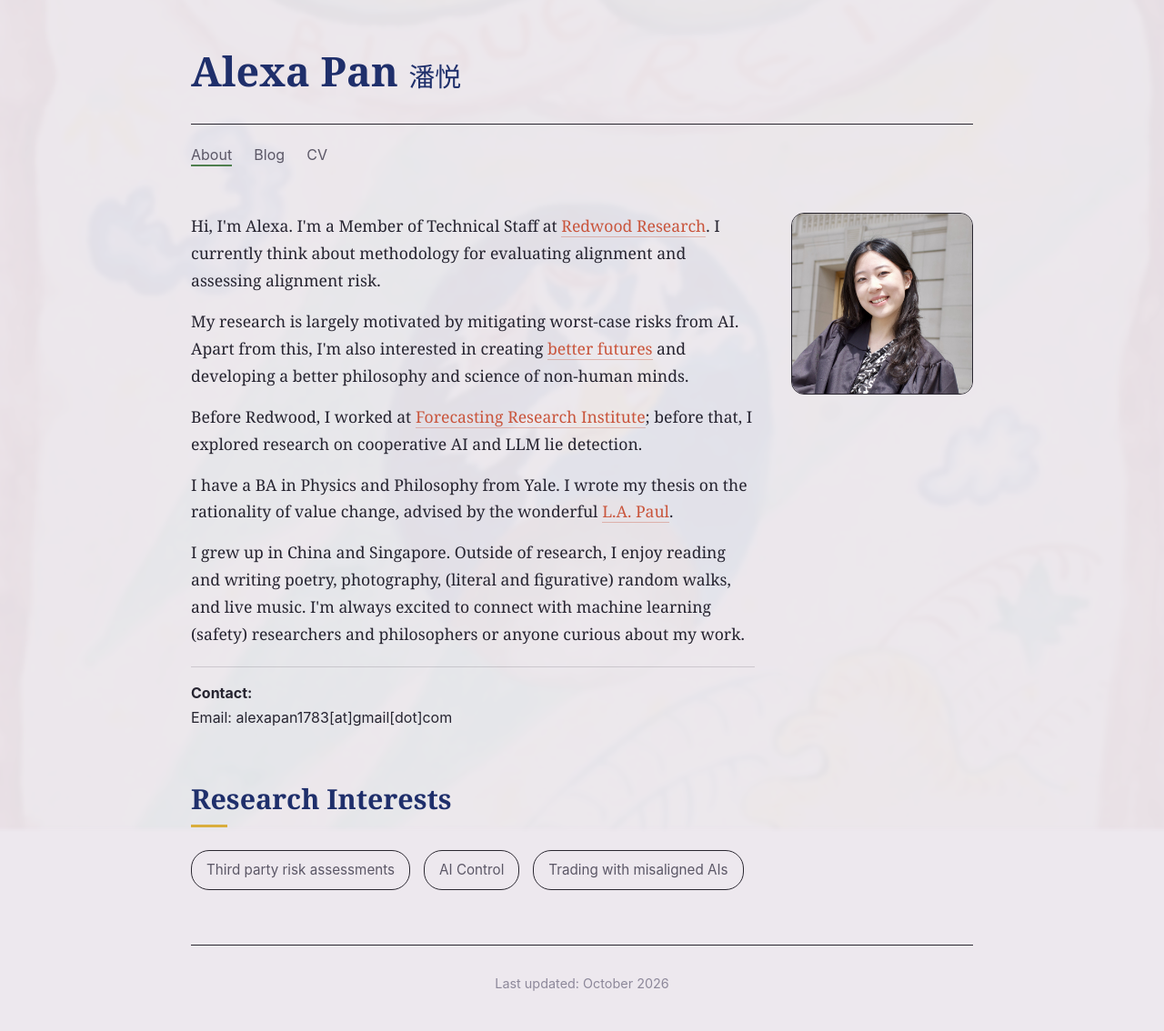
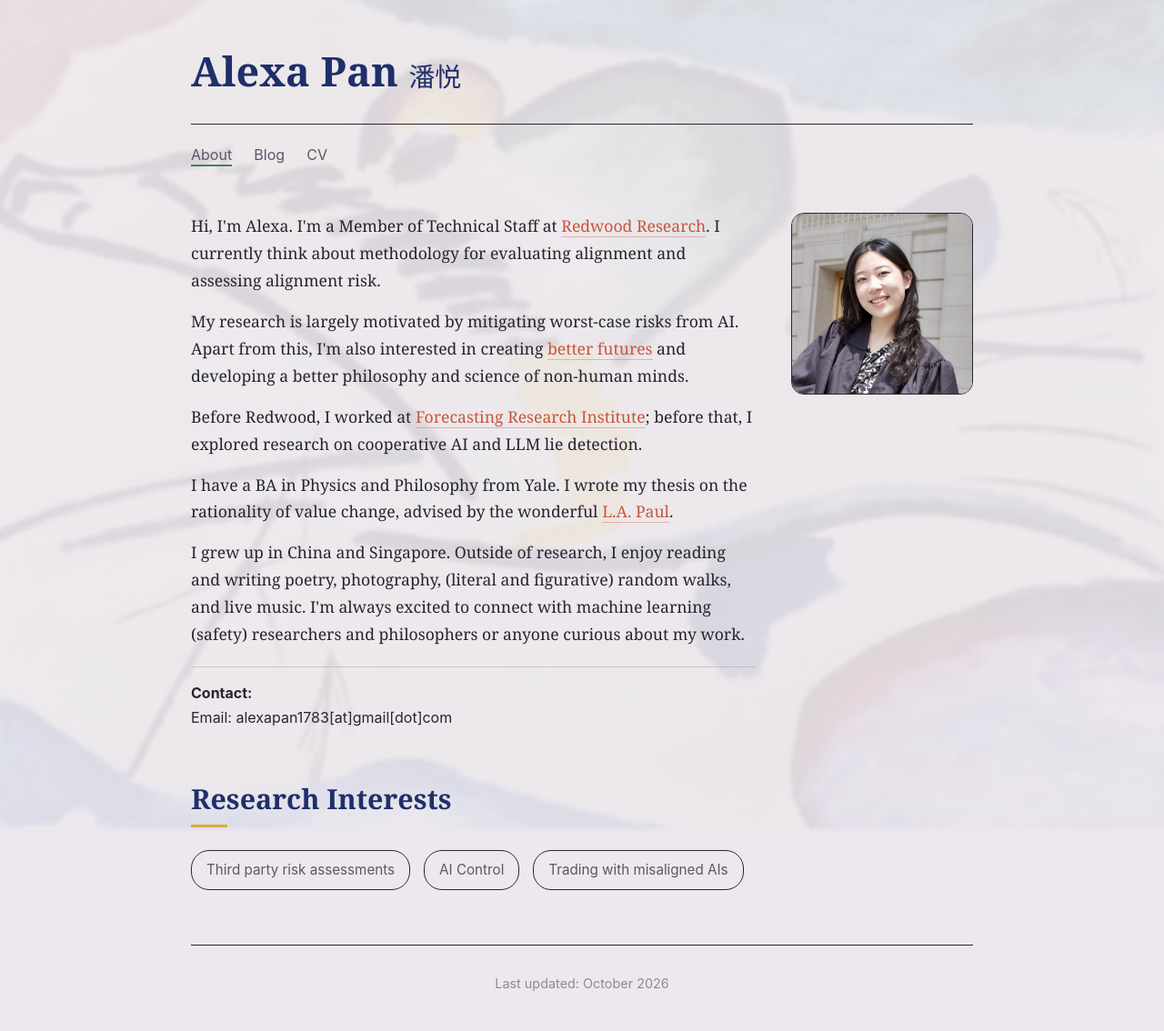
Before and after one commit to Alexa-Pan/Alexa-Pan.github.io, a Jekyll site: the page built from index.html, in a window 1280 px wide. Shown: the whole page at 91% size. Built offline with Jekyll 4.4.1, drawn with Linux system fonts in a browser that asks for light colours.

Commit message:
Use Lyrical as the background, a little more visible
Co-Authored-By: Claude Fable 5.1 <noreply@anthropic.com>

```diff
--- a/assets/css/site.css
+++ b/assets/css/site.css
@@ -23,11 +23,11 @@ body::before {
     position: fixed;
     inset: -12px;
     z-index: -1;
-    background-image: url('/assets/images/blaue-reiter-cover.jpg');
+    background-image: url('/assets/images/lyrical.jpg');
     background-size: cover;
     background-position: center;
     background-repeat: no-repeat;
-    opacity: 0.045;
+    opacity: 0.09;
     filter: blur(2px);
     pointer-events: none;
 }
```
Also changed, not shown: assets/images/blaue-reiter-cover.jpg (deleted), assets/images/lyrical.jpg (added).
